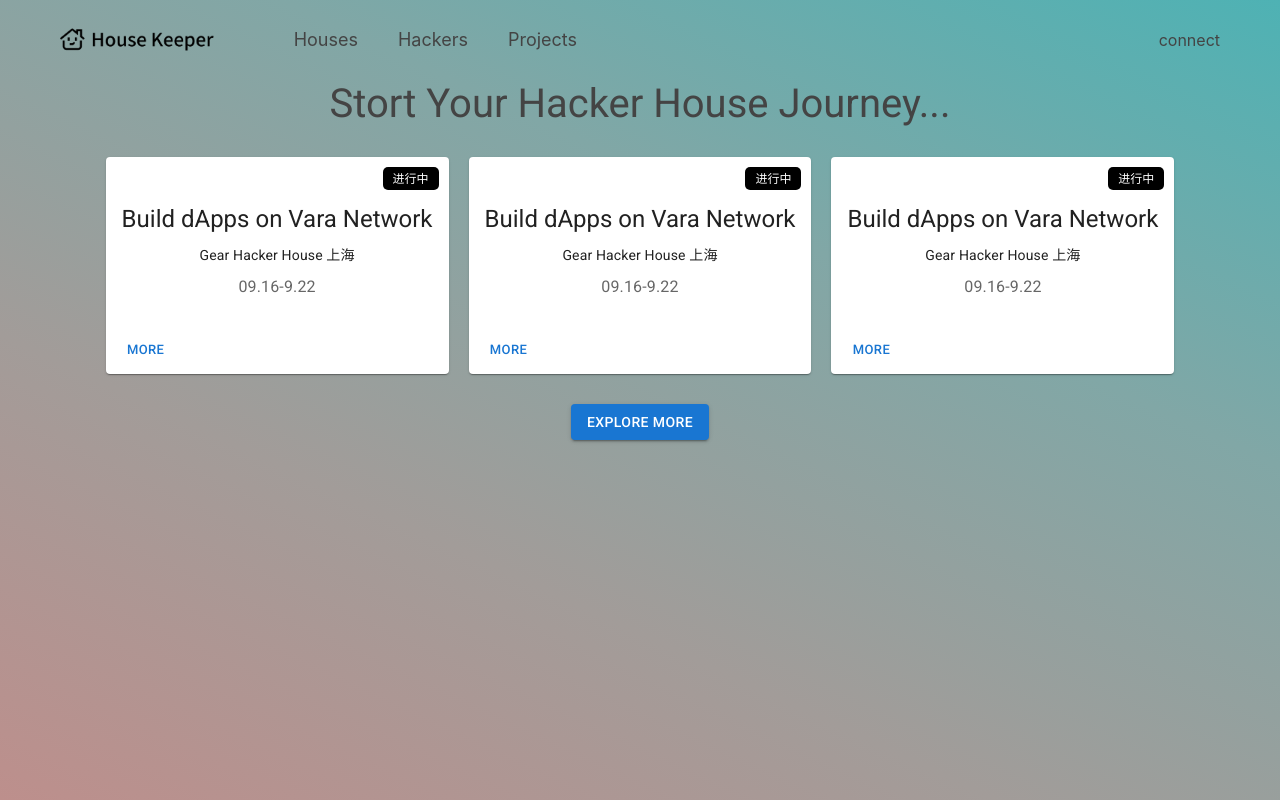
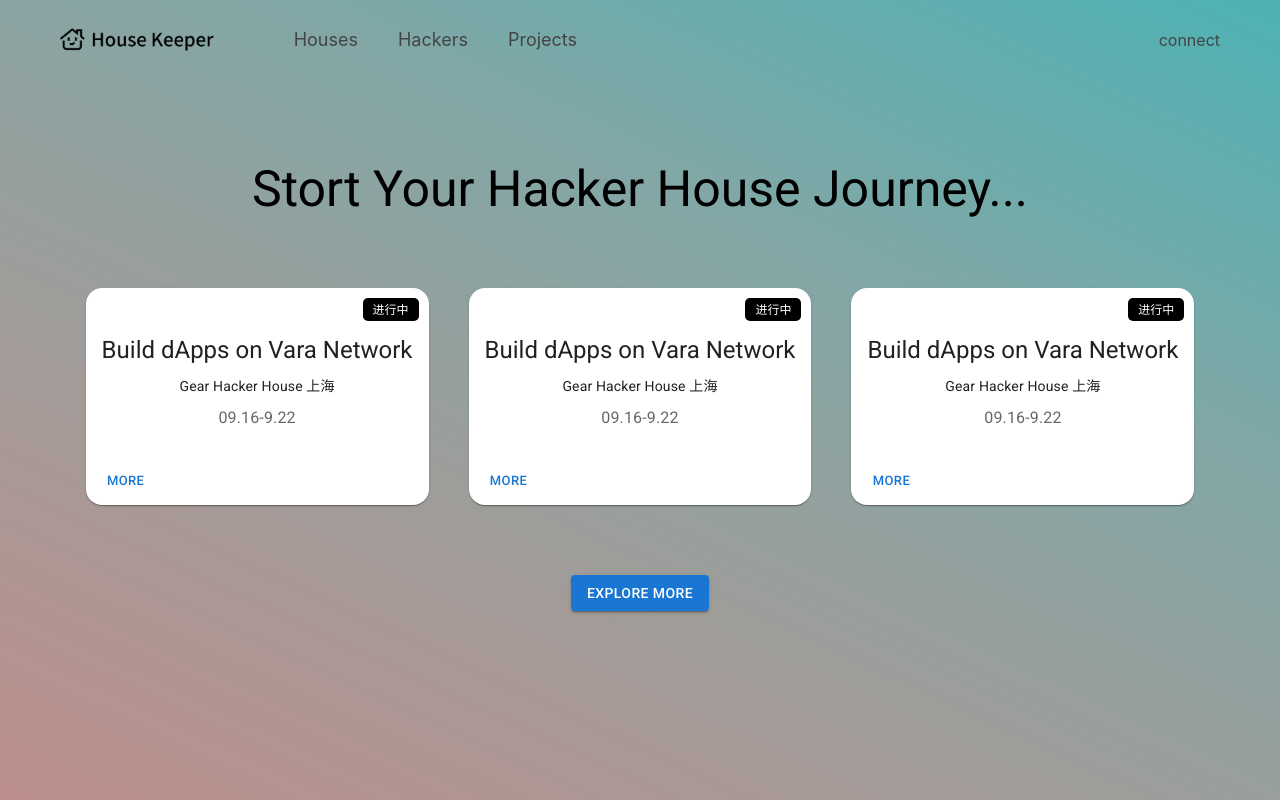
Before and after one commit to TeamTaoist/House-Keeper, a React (Create React App) app in the folder frontend/: page / in a window 1280 px wide. Built offline with nearby package versions, Linux system fonts and the light colour scheme.

Commit message:
update styles

```diff
--- a/frontend/src/components/houseCard.tsx
+++ b/frontend/src/components/houseCard.tsx
@@ -9,7 +9,7 @@
 export default function HouseCard() {
   const navigate = useNavigate();
   return (
-    <Card sx={{ minWidth: 275 }} onClick={() => navigate(`/house/${1}`)}>
+    <CardStyle sx={{ minWidth: 275 }} onClick={() => navigate(`/house/${1}`)}>
       <StatusBox>
         <span className="status">进行中</span>
       </StatusBox>
@@ -26,9 +26,14 @@
       <CardActions>
         <Button size="small">More</Button>
       </CardActions>
-    </Card>
+    </CardStyle>
   );
 }
+
+const CardStyle = styled(Card)`
+  border-radius: 16px;
+  cursor: pointer;
+`
 
 const CardContentStyle = styled(CardContent)`
   text-align: center;
--- a/frontend/src/index.css
+++ b/frontend/src/index.css
@@ -9,7 +9,7 @@
 }
 
 code {
-  font-family: source-code-pro, Menlo, Monaco, Consolas, "Courier New",
+  font-family: Roboto, source-code-pro, Menlo, Monaco, Consolas, "Courier New",
     monospace;
 }
 
--- a/frontend/src/layout/header.tsx
+++ b/frontend/src/layout/header.tsx
@@ -3,7 +3,7 @@
 import LogoIcon from "assets/images/logo.jpg";
 
 const routes = [
-  { name: "Houses", path: "/houses" },
+  { name: "Houses", path: "/" },
   { name: "Hackers", path: "/hackers" },
   { name: "Projects", path: "/projects" },
 ];
--- a/frontend/src/pages/Home/index.tsx
+++ b/frontend/src/pages/Home/index.tsx
@@ -28,14 +28,19 @@
 `;
 
 const BannerText = styled.div`
-  font-size: 40px;
-  font-family: roboto;
+  font-size: 50px;
+  color: #000;
+  font-family: Roboto;
+  margin-top: 80px;
+  margin-bottom: 40px;
 `;
 
-const OperateBox = styled.div``;
+const OperateBox = styled.div`
+  margin-top: 40px;
+`;
 
 const List = styled.div`
   display: flex;
   justify-content: space-around;
-  gap: 20px;
+  gap: 40px;
 `;
```
